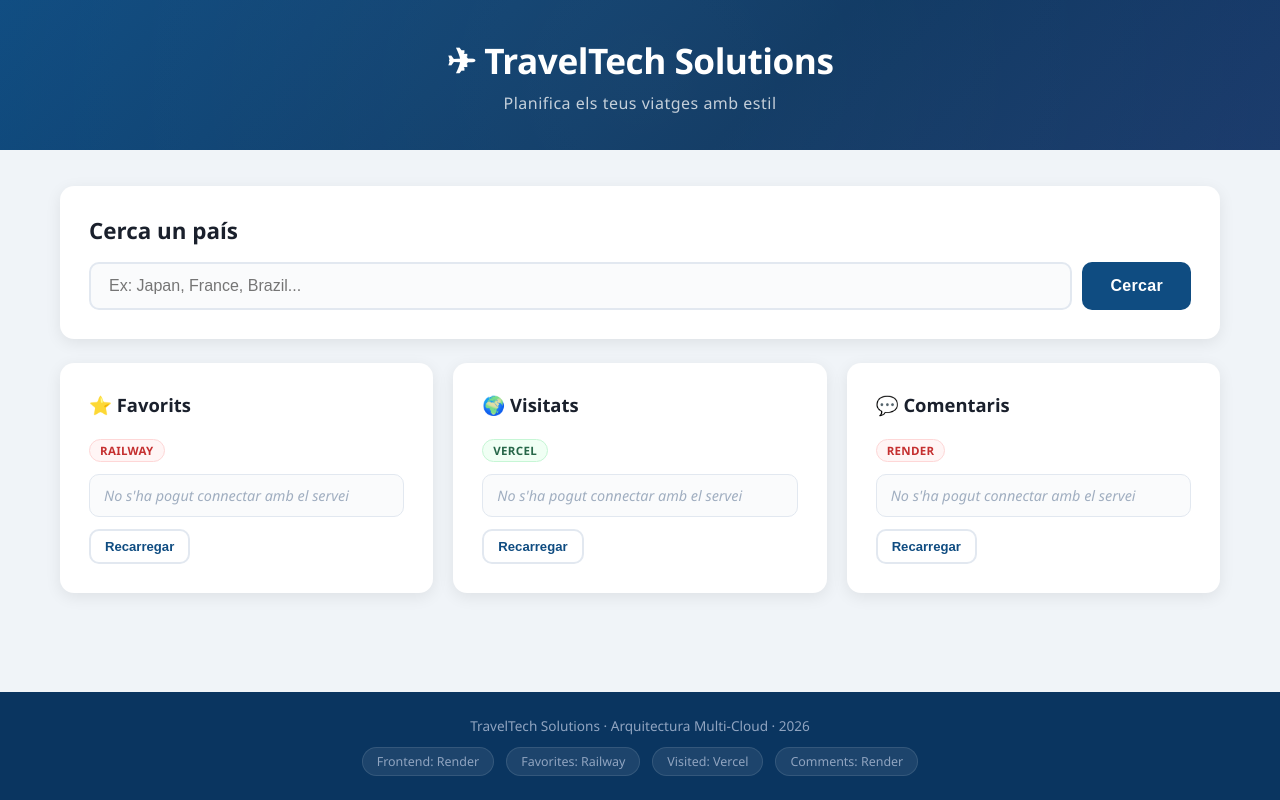
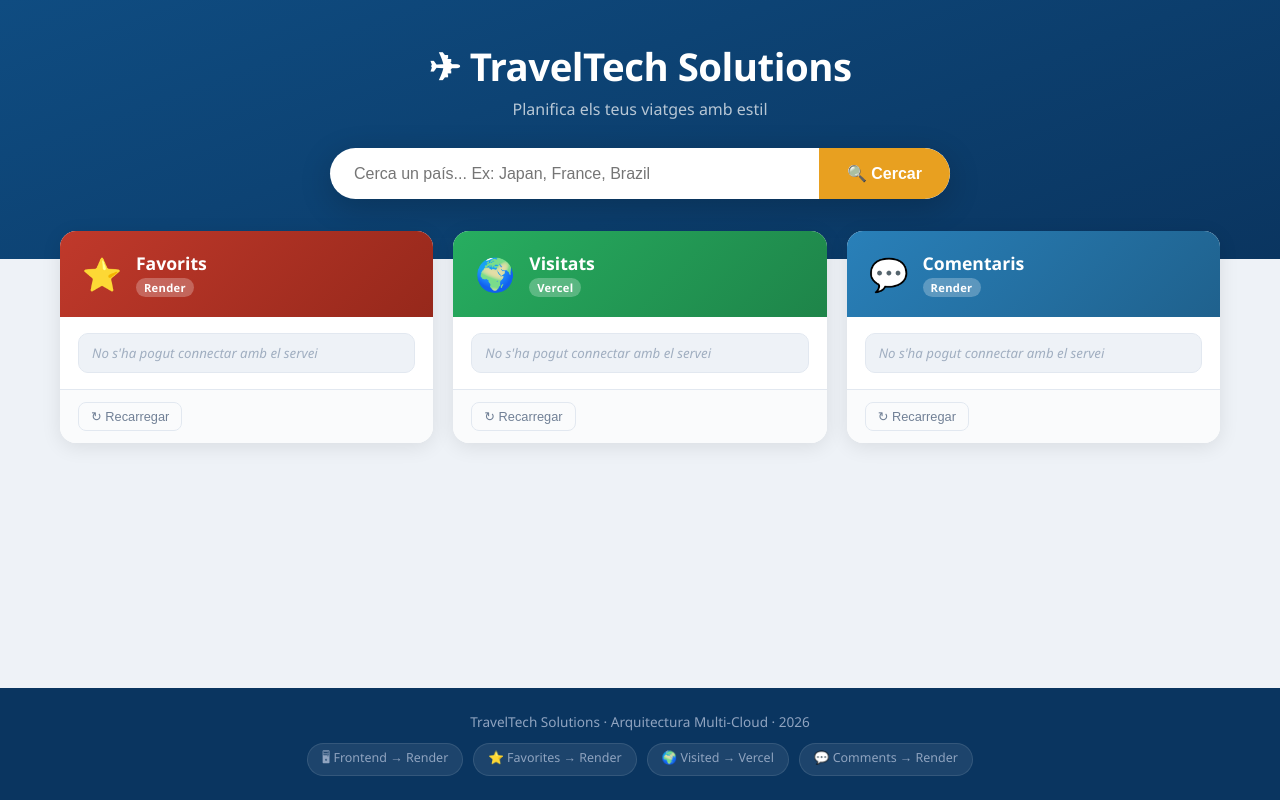
Before and after one commit to wailsnxx/traveltech-multicloud, a website: page frontend/public/index.html in a window 1280 px wide. Drawn offline with Linux system fonts and the light colour scheme; no server answers.

Commit message:
Redesign layout: search in header, colored service cards

```diff
--- a/frontend/public/index.html
+++ b/frontend/public/index.html
@@ -8,60 +8,96 @@
 </head>
 <body>
 
+  <!-- HEADER -->
   <header>
     <div class="header-inner">
       <div class="logo">✈ TravelTech Solutions</div>
       <p class="tagline">Planifica els teus viatges amb estil</p>
     </div>
+
+    <!-- CERCA dins del header -->
+    <div class="search-hero">
+      <div class="search-bar">
+        <input type="text" id="searchInput" placeholder="Cerca un país... Ex: Japan, France, Brazil" />
+        <button onclick="searchCountry()">🔍 Cercar</button>
+      </div>
+    </div>
   </header>
 
   <main>
-    <!-- CERCA DE PAÍS -->
-    <section class="section search-section">
-      <h2>Cerca un país</h2>
-      <div class="search-bar">
-        <input type="text" id="searchInput" placeholder="Ex: Japan, France, Brazil..." />
-        <button onclick="searchCountry()">Cercar</button>
-      </div>
-      <div id="countryResult" class="country-card hidden"></div>
-    </section>
 
-    <!-- TRES COLUMNES DE MICROSERVEIS -->
+    <!-- RESULTAT DEL PAÍS -->
+    <div id="countryResult" class="country-card hidden"></div>
+
+    <!-- MICROSERVEIS -->
     <div class="services-grid">
 
       <!-- FAVORITES -->
-      <section class="section service-section">
-        <h2>⭐ Favorits</h2>
-        <p class="service-badge">Railway</p>
-        <div id="favForm" class="service-form hidden">
-          <button class="btn-add" onclick="addFavorite()">Afegir als favorits</button>
+      <div class="service-card">
+        <div class="service-header fav-header">
+          <span class="service-icon">⭐</span>
+          <div>
+            <h2>Favorits</h2>
+            <span class="service-badge">Render</span>
+          </div>
         </div>
-        <ul id="favoritesList" class="items-list"></ul>
-        <button class="btn-load" onclick="loadFavorites()">Recarregar</button>
-      </section>
+        <div class="service-body">
+          <div id="favForm" class="service-form hidden">
+            <button class="btn-add" onclick="addFavorite()">+ Afegir als favorits</button>
+          </div>
+          <ul id="favoritesList" class="items-list">
+            <li class="empty-msg">Cerca un país per afegir</li>
+          </ul>
+        </div>
+        <div class="service-footer">
+          <button class="btn-reload" onclick="loadFavorites()">↻ Recarregar</button>
+        </div>
+      </div>
 
       <!-- VISITED -->
-      <section class="section service-section">
-        <h2>🌍 Visitats</h2>
-        <p class="service-badge">Vercel</p>
-        <div id="visitedForm" class="service-form hidden">
-          <button class="btn-add" onclick="addVisited()">Marcar com a visitat</button>
+      <div class="service-card">
+        <div class="service-header vis-header">
+          <span class="service-icon">🌍</span>
+          <div>
+            <h2>Visitats</h2>
+            <span class="service-badge">Vercel</span>
+          </div>
         </div>
-        <ul id="visitedList" class="items-list"></ul>
-        <button class="btn-load" onclick="loadVisited()">Recarregar</button>
-      </section>
+        <div class="service-body">
+          <div id="visitedForm" class="service-form hidden">
+            <button class="btn-add" onclick="addVisited()">+ Marcar com a visitat</button>
+          </div>
+          <ul id="visitedList" class="items-list">
+            <li class="empty-msg">Cerca un país per marcar</li>
+          </ul>
+        </div>
+        <div class="service-footer">
+          <button class="btn-reload" onclick="loadVisited()">↻ Recarregar</button>
+        </div>
+      </div>
 
       <!-- COMMENTS -->
-      <section class="section service-section">
-        <h2>💬 Comentaris</h2>
-        <p class="service-badge">Render</p>
-        <div id="commentForm" class="service-form hidden">
-          <textarea id="commentText" placeholder="Escriu un comentari sobre aquest país..."></textarea>
-          <button class="btn-add" onclick="addComment()">Afegir comentari</button>
+      <div class="service-card">
+        <div class="service-header com-header">
+          <span class="service-icon">💬</span>
+          <div>
+            <h2>Comentaris</h2>
+            <span class="service-badge">Render</span>
+          </div>
         </div>
-        <ul id="commentsList" class="items-list"></ul>
-        <button class="btn-load" onclick="loadComments()">Recarregar</button>
-      </section>
+        <div class="service-body">
+          <div id="commentForm" class="service-form hidden">
+            <textarea id="commentText" placeholder="Escriu un comentari..."></textarea>
+            <button class="btn-add" onclick="addComment()">+ Afegir comentari</button>
+          </div>
+          <ul id="commentsList" class="items-list">
+            <li class="empty-msg">Cerca un país per comentar</li>
+          </ul>
+        </div>
+        <div class="service-footer">
+          <button class="btn-reload" onclick="loadComments()">↻ Recarregar</button>
+        </div>
+      </div>
 
     </div>
   </main>
@@ -69,10 +105,10 @@
   <footer>
     <p>TravelTech Solutions · Arquitectura Multi-Cloud · 2026</p>
     <div class="cloud-badges">
-      <span>Frontend: Render</span>
-      <span>Favorites: Railway</span>
-      <span>Visited: Vercel</span>
-      <span>Comments: Render</span>
+      <span>🖥 Frontend → Render</span>
+      <span>⭐ Favorites → Render</span>
+      <span>🌍 Visited → Vercel</span>
+      <span>💬 Comments → Render</span>
     </div>
   </footer>
 
--- a/frontend/public/style.css
+++ b/frontend/public/style.css
@@ -9,25 +9,23 @@
 }
 
 :root {
-  --primary: #0f4c81;
+  --primary:      #0f4c81;
   --primary-dark: #0a3560;
-  --primary-light: #1a6fc4;
-  --accent: #e8a020;
-  --accent-dark: #c8881a;
-  --bg: #f0f4f8;
-  --surface: #ffffff;
-  --text: #1a202c;
-  --text-light: #718096;
-  --border: #e2e8f0;
-  --success: #38a169;
-  --danger: #e53e3e;
-  --radius: 14px;
-  --shadow: 0 4px 16px rgba(0,0,0,0.08);
-  --shadow-sm: 0 2px 8px rgba(0,0,0,0.06);
+  --accent:       #e8a020;
+  --accent-dark:  #c8881a;
+  --bg:           #eef2f7;
+  --surface:      #ffffff;
+  --text:         #1a202c;
+  --text-light:   #718096;
+  --border:       #e2e8f0;
+  --success:      #38a169;
+  --danger:       #e53e3e;
+  --radius:       16px;
+  --shadow:       0 4px 20px rgba(0,0,0,0.09);
 }
 
 body {
-  font-family: 'Segoe UI', system-ui, -apple-system, sans-serif;
+  font-family: 'Segoe UI', system-ui, sans-serif;
   background: var(--bg);
   color: var(--text);
   min-height: 100vh;
@@ -35,146 +33,104 @@ body {
   flex-direction: column;
 }
 
-/* HEADER */
+/* ============ HEADER + SEARCH HERO ============ */
 header {
-  background: linear-gradient(135deg, #0f4c81 0%, #0a3560 60%, #1a3a6b 100%);
+  background: linear-gradient(160deg, #0f4c81 0%, #0a3560 100%);
   color: white;
-  padding: 36px 24px;
+  padding: 40px 24px 60px;
   text-align: center;
-  position: relative;
-  overflow: hidden;
-}
-
-header::before {
-  content: '';
-  position: absolute;
-  top: -50%;
-  left: -50%;
-  width: 200%;
-  height: 200%;
-  background: radial-gradient(circle, rgba(255,255,255,0.05) 0%, transparent 60%);
-  pointer-events: none;
 }
 
 .logo {
-  font-size: 2.2rem;
+  font-size: 2.4rem;
   font-weight: 800;
   letter-spacing: -0.5px;
 }
 
 .tagline {
   font-size: 1rem;
-  opacity: 0.75;
-  margin-top: 8px;
+  opacity: 0.7;
+  margin-top: 6px;
   font-weight: 300;
-  letter-spacing: 0.5px;
 }
 
-/* MAIN */
-main {
-  flex: 1;
-  max-width: 1200px;
-  margin: 0 auto;
-  width: 100%;
-  padding: 36px 20px;
-}
-
-/* SECTIONS */
-.section {
-  background: var(--surface);
-  border-radius: var(--radius);
-  padding: 28px;
-  box-shadow: var(--shadow);
-  margin-bottom: 24px;
-  border: 1px solid rgba(255,255,255,0.8);
-}
-
-.section h2 {
-  font-size: 1.15rem;
-  font-weight: 700;
-  color: var(--text);
-  margin-bottom: 16px;
+.search-hero {
+  margin-top: 28px;
   display: flex;
-  align-items: center;
-  gap: 8px;
-}
-
-/* SEARCH */
-.search-section h2 {
-  font-size: 1.4rem;
+  justify-content: center;
 }
 
 .search-bar {
   display: flex;
-  gap: 10px;
+  width: 100%;
+  max-width: 620px;
+  background: white;
+  border-radius: 50px;
+  overflow: hidden;
+  box-shadow: 0 8px 32px rgba(0,0,0,0.2);
 }
 
 .search-bar input {
   flex: 1;
-  padding: 13px 18px;
-  border: 2px solid var(--border);
-  border-radius: 10px;
+  padding: 16px 24px;
+  border: none;
   font-size: 1rem;
   outline: none;
-  transition: border-color 0.2s, box-shadow 0.2s;
-  background: #fafbfc;
-}
-
-.search-bar input:focus {
-  border-color: var(--primary-light);
-  box-shadow: 0 0 0 3px rgba(26,111,196,0.12);
-  background: white;
+  color: var(--text);
+  background: transparent;
 }
 
 .search-bar button {
-  padding: 13px 28px;
-  background: var(--primary);
+  padding: 16px 28px;
+  background: var(--accent);
   color: white;
   border: none;
-  border-radius: 10px;
   font-size: 1rem;
   font-weight: 700;
   cursor: pointer;
-  transition: background 0.2s, transform 0.1s;
-  letter-spacing: 0.3px;
+  transition: background 0.2s;
+  border-radius: 0 50px 50px 0;
+  white-space: nowrap;
 }
 
 .search-bar button:hover {
-  background: var(--primary-dark);
-  transform: translateY(-1px);
+  background: var(--accent-dark);
 }
 
-.search-bar button:active {
-  transform: translateY(0);
+/* ============ MAIN ============ */
+main {
+  flex: 1;
+  max-width: 1200px;
+  margin: -28px auto 0;
+  width: 100%;
+  padding: 0 20px 40px;
 }
 
-/* COUNTRY CARD */
+/* ============ COUNTRY CARD ============ */
 .country-card {
-  margin-top: 20px;
-  padding: 24px;
-  background: linear-gradient(135deg, #ebf4ff 0%, #f7faff 100%);
+  background: white;
   border-radius: var(--radius);
-  border: 1px solid #bee3f8;
+  padding: 28px;
+  box-shadow: var(--shadow);
   display: flex;
   align-items: flex-start;
   gap: 24px;
+  margin-bottom: 24px;
+  border-top: 4px solid var(--primary);
 }
 
 .country-card.hidden { display: none; }
 
 .country-flag-img img {
-  width: 110px;
-  border-radius: 8px;
-  box-shadow: 0 4px 12px rgba(0,0,0,0.15);
+  width: 120px;
+  border-radius: 10px;
+  box-shadow: 0 4px 14px rgba(0,0,0,0.15);
 }
 
-.flag-emoji {
-  font-size: 4rem;
-  line-height: 1;
-}
+.flag-emoji { font-size: 4rem; }
 
 .country-info h3 {
-  font-size: 1.6rem;
+  font-size: 1.8rem;
   font-weight: 800;
   color: var(--primary-dark);
 }
@@ -183,182 +139,185 @@ main {
   color: var(--text-light);
   font-size: 0.88rem;
   margin-top: 4px;
-  margin-bottom: 14px;
+  margin-bottom: 16px;
 }
 
 .info-grid {
   display: grid;
   grid-template-columns: repeat(3, 1fr);
-  gap: 8px;
+  gap: 10px;
 }
 
 .info-item {
-  background: white;
+  background: var(--bg);
   padding: 10px 14px;
   border-radius: 10px;
   font-size: 0.85rem;
   display: flex;
   flex-direction: column;
   gap: 3px;
-  box-shadow: var(--shadow-sm);
-  border: 1px solid #edf2f7;
 }
 
 .info-item span {
   font-weight: 700;
   color: var(--primary);
-  font-size: 0.72rem;
+  font-size: 0.7rem;
   text-transform: uppercase;
   letter-spacing: 0.5px;
 }
 
-/* SERVICES GRID */
+/* ============ SERVICES GRID ============ */
 .services-grid {
   display: grid;
   grid-template-columns: repeat(3, 1fr);
   gap: 20px;
 }
 
-.service-section {
+/* ============ SERVICE CARD ============ */
+.service-card {
+  background: white;
+  border-radius: var(--radius);
+  box-shadow: var(--shadow);
   display: flex;
   flex-direction: column;
-  gap: 12px;
+  overflow: hidden;
+}
+
+.service-header {
+  display: flex;
+  align-items: center;
+  gap: 14px;
+  padding: 20px 22px;
+  color: white;
+}
+
+.fav-header { background: linear-gradient(135deg, #c0392b, #96281b); }
+.vis-header { background: linear-gradient(135deg, #27ae60, #1e8449); }
+.com-header { background: linear-gradient(135deg, #2980b9, #1f618d); }
+
+.service-icon {
+  font-size: 2rem;
+  line-height: 1;
+}
+
+.service-header h2 {
+  font-size: 1.1rem;
+  font-weight: 700;
+  margin: 0;
+  color: white;
 }
 
 .service-badge {
+  font-size: 0.7rem;
+  font-weight: 600;
+  background: rgba(255,255,255,0.25);
+  padding: 2px 8px;
+  border-radius: 20px;
+  letter-spacing: 0.3px;
+  color: white;
   display: inline-block;
-  font-size: 0.72rem;
-  font-weight: 700;
-  padding: 3px 10px;
-  border-radius: 20px;
-  width: fit-content;
-  margin-top: -6px;
-  letter-spacing: 0.3px;
-  text-transform: uppercase;
+  margin-top: 3px;
 }
 
-/* Badge colors per cloud */
-.service-section:nth-child(1) .service-badge {
-  background: #fff5f5;
-  color: #c53030;
-  border: 1px solid #fed7d7;
+.service-body {
+  flex: 1;
+  padding: 16px 18px;
+  display: flex;
+  flex-direction: column;
+  gap: 10px;
 }
 
-.service-section:nth-child(2) .service-badge {
-  background: #f0fff4;
-  color: #276749;
-  border: 1px solid #c6f6d5;
+.service-footer {
+  padding: 12px 18px;
+  border-top: 1px solid var(--border);
+  background: #fafbfc;
 }
 
-.service-section:nth-child(3) .service-badge {
-  background: #fff5f5;
-  color: #c53030;
-  border: 1px solid #fed7d7;
-}
-
-/* SERVICE FORMS */
-.service-form {
-  display: flex;
-  flex-direction: column;
-  gap: 8px;
-}
-
+/* ============ FORMS ============ */
+.service-form { display: flex; flex-direction: column; gap: 8px; }
 .service-form.hidden { display: none; }
 
 .service-form textarea {
   width: 100%;
-  padding: 10px 14px;
+  padding: 10px 12px;
   border: 2px solid var(--border);
   border-radius: 10px;
-  font-size: 0.9rem;
+  font-size: 0.88rem;
   font-family: inherit;
   resize: vertical;
-  min-height: 75px;
+  min-height: 72px;
   outline: none;
   transition: border-color 0.2s;
-  background: #fafbfc;
 }
 
 .service-form textarea:focus {
-  border-color: var(--primary-light);
-  background: white;
+  border-color: var(--primary);
 }
 
 .btn-add {
-  padding: 10px 18px;
+  padding: 10px 16px;
   background: var(--accent);
   color: white;
   border: none;
   border-radius: 10px;
-  font-size: 0.9rem;
+  font-size: 0.88rem;
   font-weight: 700;
   cursor: pointer;
-  transition: background 0.2s, transform 0.1s;
+  transition: background 0.2s;
 }
 
-.btn-add:hover {
-  background: var(--accent-dark);
-  transform: translateY(-1px);
+.btn-add:hover { background: var(--accent-dark); }
+
+.btn-reload {
+  padding: 6px 12px;
+  background: transparent;
+  color: var(--text-light);
+  border: 1px solid var(--border);
+  border-radius: 8px;
+  font-size: 0.8rem;
+  cursor: pointer;
+  transition: all 0.2s;
 }
 
-.btn-load {
-  padding: 8px 14px;
-  background: transparent;
-  color: var(--primary);
-  border: 2px solid var(--border);
-  border-radius: 10px;
-  font-size: 0.82rem;
-  font-weight: 600;
-  cursor: pointer;
-  transition: all 0.2s;
-  width: fit-content;
+.btn-reload:hover {
+  background: var(--border);
+  color: var(--text);
 }
 
-.btn-load:hover {
-  border-color: var(--primary);
-  background: #ebf4ff;
-}
-
-/* ITEMS LIST */
+/* ============ ITEMS LIST ============ */
 .items-list {
   list-style: none;
   display: flex;
   flex-direction: column;
-  gap: 8px;
+  gap: 7px;
   flex: 1;
 }
 
 .items-list li {
-  background: #fafbfc;
+  background: var(--bg);
   border: 1px solid var(--border);
   border-radius: 10px;
-  padding: 11px 14px;
+  padding: 10px 13px;
   display: flex;
   justify-content: space-between;
   align-items: flex-start;
-  font-size: 0.9rem;
   gap: 8px;
-  transition: box-shadow 0.2s;
-}
-
-.items-list li:hover {
-  box-shadow: var(--shadow-sm);
 }
 
 .item-name {
   font-weight: 700;
-  color: var(--text);
+  font-size: 0.9rem;
   display: block;
 }
 
 .item-meta {
-  font-size: 0.8rem;
+  font-size: 0.78rem;
   color: var(--text-light);
   margin-top: 2px;
 }
 
 .item-meta.date {
-  font-size: 0.74rem;
+  font-size: 0.72rem;
   color: #a0aec0;
 }
 
@@ -368,11 +327,10 @@ main {
   color: #cbd5e0;
   cursor: pointer;
   font-size: 0.85rem;
-  padding: 2px 6px;
+  padding: 2px 5px;
   border-radius: 6px;
   transition: all 0.2s;
   flex-shrink: 0;
-  margin-top: 2px;
 }
 
 .btn-delete:hover {
@@ -382,30 +340,30 @@ main {
 
 .empty-msg {
   color: #a0aec0;
-  font-size: 0.85rem;
+  font-size: 0.83rem;
   font-style: italic;
   text-align: center;
-  padding: 16px 12px;
-  list-style: none;
+  padding: 18px 12px;
   background: #fafbfc;
   border-radius: 10px;
   border: 1px dashed var(--border);
+  list-style: none;
 }
 
 .loading-msg {
-  color: var(--primary-light);
+  color: var(--primary);
   font-size: 0.85rem;
   text-align: center;
-  padding: 12px;
+  padding: 14px;
 }
 
 .error-msg {
   color: var(--danger);
-  font-size: 0.9rem;
+  font-size: 0.88rem;
   padding: 8px;
 }
 
-/* FOOTER */
+/* ============ FOOTER ============ */
 footer {
   background: var(--primary-dark);
   color: #90a4c0;
@@ -417,7 +375,7 @@ footer {
 .cloud-badges {
   display: flex;
   justify-content: center;
-  gap: 12px;
+  gap: 10px;
   margin-top: 12px;
   flex-wrap: wrap;
 }
@@ -428,10 +386,9 @@ footer {
   border-radius: 20px;
   font-size: 0.78rem;
   border: 1px solid rgba(255,255,255,0.1);
-  font-weight: 500;
 }
 
-/* TOAST */
+/* ============ TOAST ============ */
 .toast {
   position: fixed;
   bottom: 24px;
@@ -456,17 +413,15 @@ footer {
   to   { transform: translateY(0); opacity: 1; }
 }
 
-/* RESPONSIVE */
+/* ============ RESPONSIVE ============ */
 @media (max-width: 900px) {
   .services-grid { grid-template-columns: repeat(2, 1fr); }
-}
-
-@media (max-width: 768px) {
   .info-grid { grid-template-columns: repeat(2, 1fr); }
 }
 
 @media (max-width: 600px) {
-  .logo { font-size: 1.6rem; }
+  .logo { font-size: 1.7rem; }
+  header { padding: 28px 16px 50px; }
   .services-grid { grid-template-columns: 1fr; }
   .country-card { flex-direction: column; }
   .info-grid { grid-template-columns: 1fr; }
```
